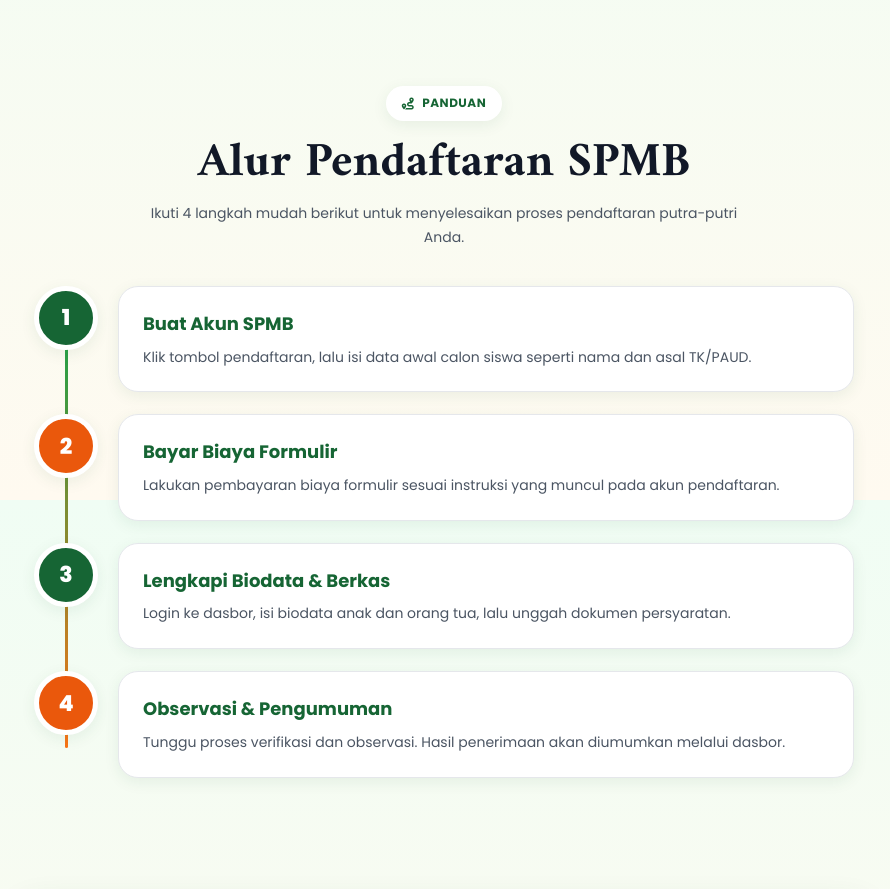
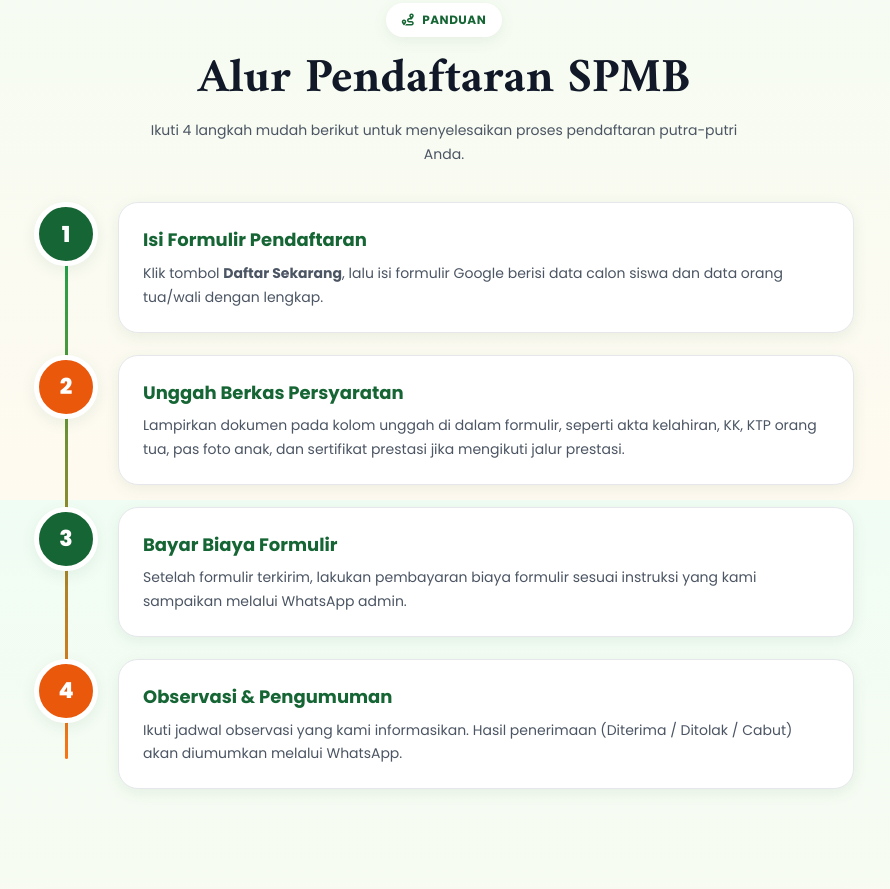
Before and after one commit to Samiradi/SDITIS, a plain HTML site: page spmb.html in a window 1280 px wide. Shown: the part 1100-1989 px from the top of the page, without its empty margins (196-1086 px from the left). Drawn offline with Linux system fonts and the light colour scheme.

Commit message:
spmb alur

```diff
--- a/spmb.html
+++ b/spmb.html
@@ -935,12 +935,12 @@
 
       <span class="status">
         <span class="dot"></span>
-        PENDAFTARAN PESERTA DIDIK BARU 2027/2028 TELAH DIBUKA
+        Pendaftaran Peserta Didik Baru 2026/2027 Dibuka
       </span>
 
       <h1>
         Mari Bergabung<br>
-        <span>Bersama Kami SDIT Ihyaussunnah Bontang</span>
+        <span>Bersama Kami</span>
       </h1>
 
       <p class="lead">
@@ -1019,24 +1019,24 @@
         <div class="step">
           <div class="step-num">1</div>
           <div class="step-card">
-            <h3>Buat Akun SPMB</h3>
-            <p>Klik tombol pendaftaran, lalu isi data awal calon siswa seperti nama dan asal TK/PAUD.</p>
+            <h3>Isi Formulir Pendaftaran</h3>
+            <p>Klik tombol <strong>Daftar Sekarang</strong>, lalu isi formulir Google berisi data calon siswa dan data orang tua/wali dengan lengkap.</p>
           </div>
         </div>
 
         <div class="step">
           <div class="step-num">2</div>
           <div class="step-card">
-            <h3>Bayar Biaya Formulir</h3>
-            <p>Lakukan pembayaran biaya formulir sesuai instruksi yang muncul pada akun pendaftaran.</p>
+            <h3>Unggah Berkas Persyaratan</h3>
+            <p>Lampirkan dokumen pada kolom unggah di dalam formulir, seperti akta kelahiran, KK, KTP orang tua, pas foto anak, dan sertifikat prestasi jika mengikuti jalur prestasi.</p>
           </div>
         </div>
 
         <div class="step">
           <div class="step-num">3</div>
           <div class="step-card">
-            <h3>Lengkapi Biodata & Berkas</h3>
-            <p>Login ke dasbor, isi biodata anak dan orang tua, lalu unggah dokumen persyaratan.</p>
+            <h3>Bayar Biaya Formulir</h3>
+            <p>Setelah formulir terkirim, lakukan pembayaran biaya formulir sesuai instruksi yang kami sampaikan melalui WhatsApp admin.</p>
           </div>
         </div>
 
@@ -1044,7 +1044,7 @@
           <div class="step-num">4</div>
           <div class="step-card">
             <h3>Observasi & Pengumuman</h3>
-            <p>Tunggu proses verifikasi dan observasi. Hasil penerimaan akan diumumkan melalui dasbor.</p>
+            <p>Ikuti jadwal observasi yang kami informasikan. Hasil penerimaan (Diterima / Ditolak / Cabut) akan diumumkan melalui WhatsApp.</p>
           </div>
         </div>
 
```
